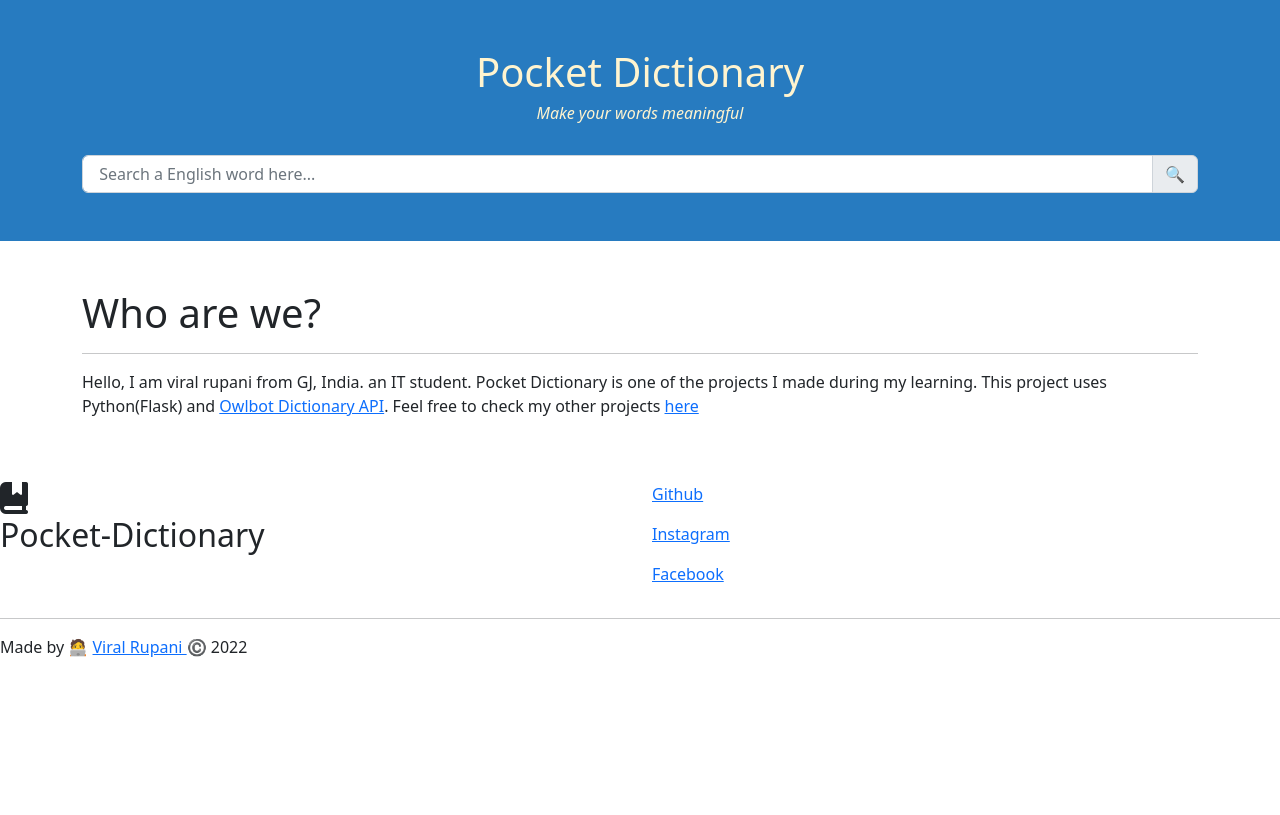
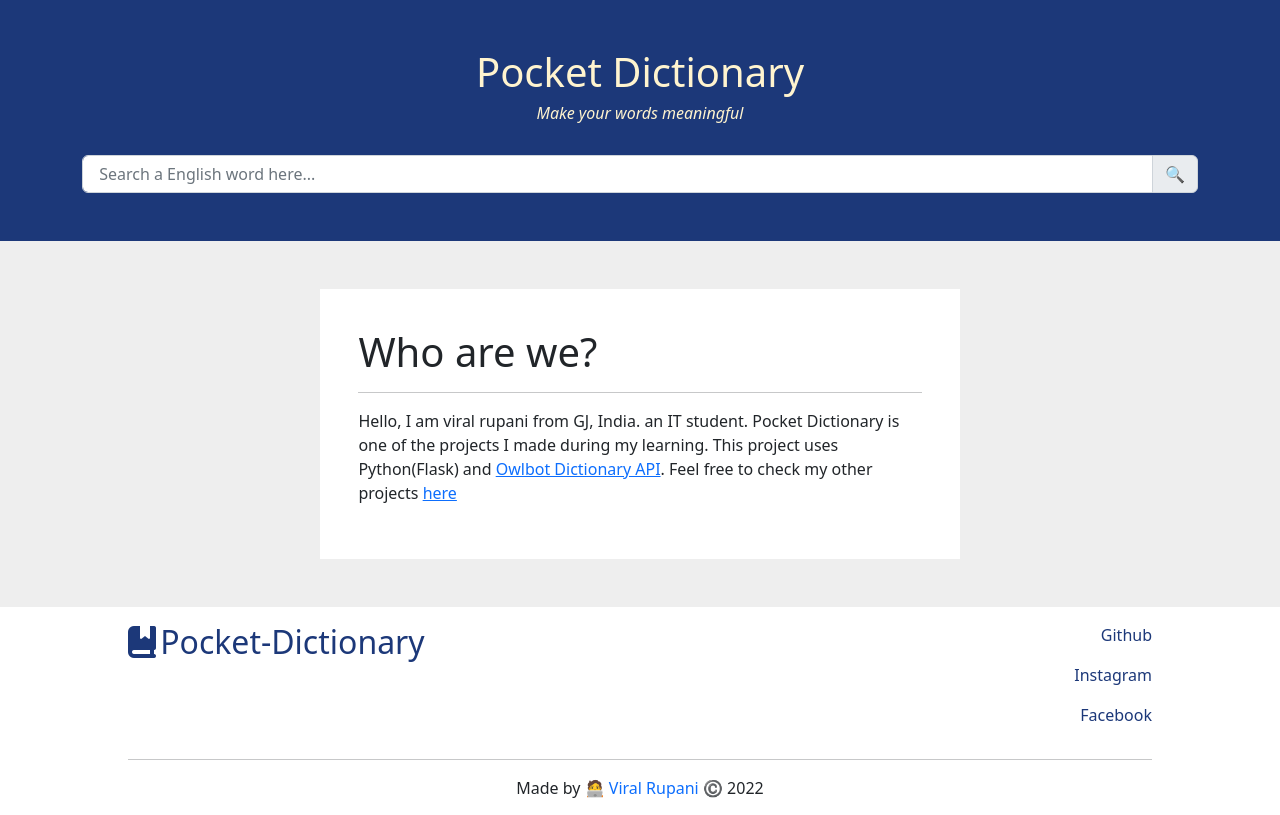
Before and after one commit to viralRupani/pocket-dictionary, a Flask app: page / in a window 1280 px wide. Before the commit the page ends 657 px from the top, so only its background shows below. Run offline with Flask 2, Linux system fonts and the light colour scheme; some libraries are stand-ins or nearby versions.

Commit message:
update: improve improve ui/ux

```diff
--- a/static/styles.css
+++ b/static/styles.css
@@ -1,28 +1,57 @@
+body {
+    background-color: #EEEEEE;
+}
 
+footer {
+    padding: 0 10%;
+    background-color: #fff;
+    height: 100%;
+}
+
+/* base.html  */
 .header {
-    background-color: #277BC0;
+    background-color: #1C3879;
 }
 
 .header-title {
     color: #FFF4CF;
 }
 
+.footer-title {
+    display: inline;
+}
 
-/* word.html */
-.word-container{
-    background-color: #EEEEEE;
+.footer-text-icon {
+    color: #1C3879;
 }
+
+.social-media {
+    text-align: right;
+    text-decoration: none;
+}
+
+.copy-right {
+    text-align: center;
+    padding-bottom: 1.5%;
+    margin-bottom: 0;
+}
+
+/* index.html */
+.about-us {
+    width: 50%;
+    background-color: #fff;
+    padding: 3%;
+}
+
+/* word.html  */
+.word-img {
+    width: 20%;
+    border: white solid 10px;
+    border-radius: 50%;
+}
+
 .word-definitions {
     width: 80%;
     margin: auto;
     background-color: #fff;
 }
-/*
-.word-definitions:hover {
-    box-shadow: gray 2px 2px 2px 2px;
-} */
-
-.word-img {
-    border: white solid 10px;
-    border-radius: 50%;
-}
```
